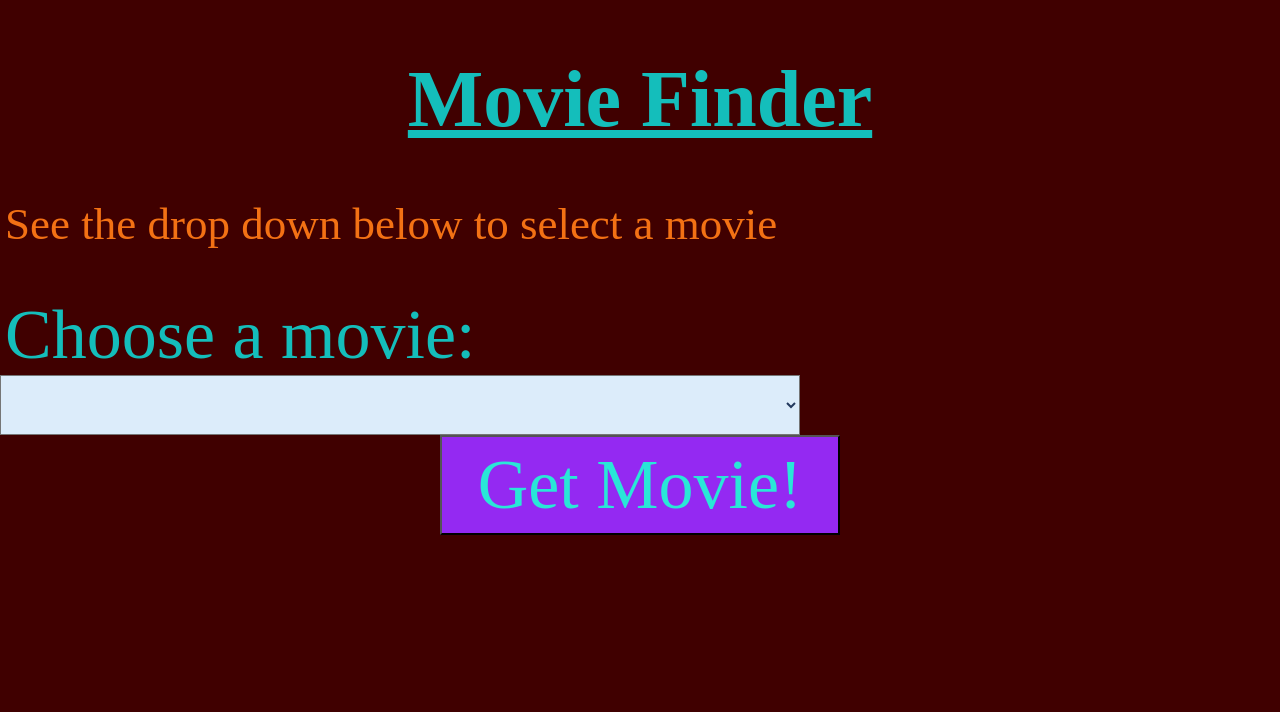
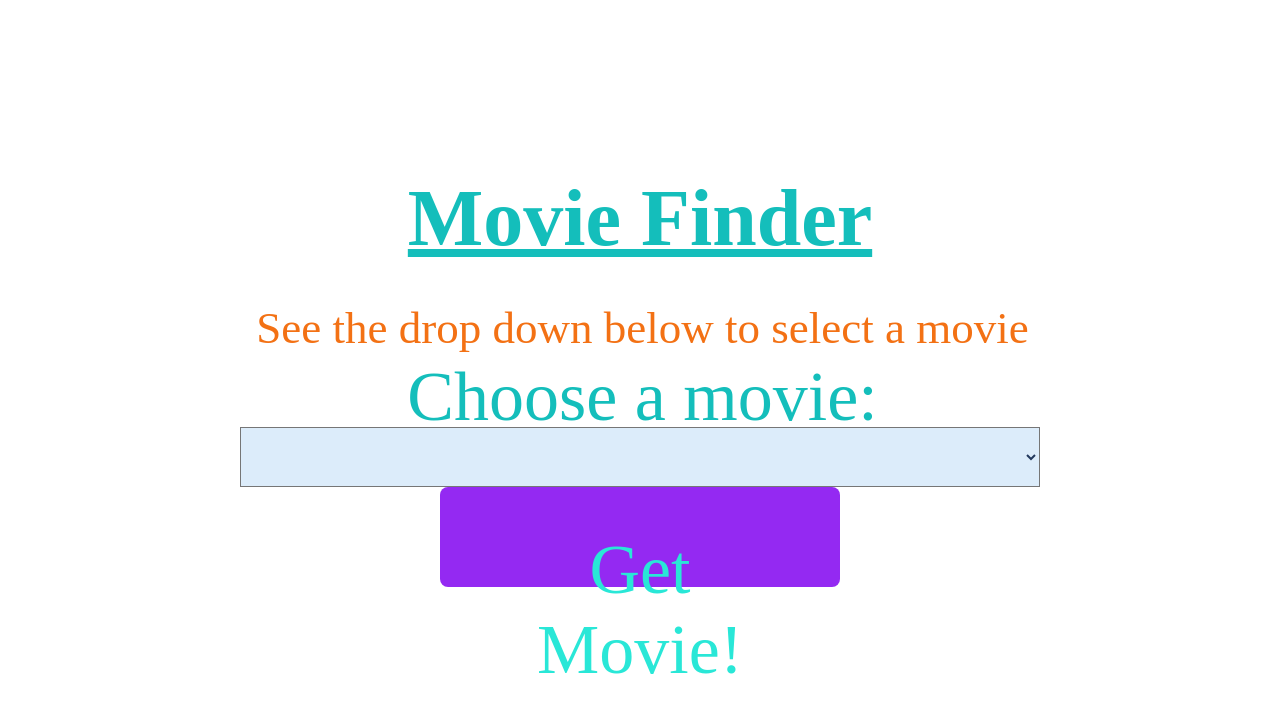
Before and after one commit to Glen-Zheng/Movie-Site-Vue, a Vue app: page / in a window 1280 px wide. Shown: the top 712 px of the page. Built offline with nearby package versions, Linux system fonts and the light colour scheme.

Commit message:
Changed some small things to make code more efficient

```diff
--- a/src/style.css
+++ b/src/style.css
@@ -1,220 +1,90 @@
-* {
-  font-family: "Berkshire Swash", cursive;
+:root {
+  font-family: Inter, Avenir, Helvetica, Arial, sans-serif;
+  font-size: 16px;
+  line-height: 24px;
+  font-weight: 400;
+
+  color-scheme: light dark;
+  color: rgba(255, 255, 255, 0.87);
+  background-color: #242424;
+
+  font-synthesis: none;
+  text-rendering: optimizeLegibility;
+  -webkit-font-smoothing: antialiased;
+  -moz-osx-font-smoothing: grayscale;
+  -webkit-text-size-adjust: 100%;
+}
+
+a {
+  font-weight: 500;
+  color: #646cff;
+  text-decoration: inherit;
+}
+a:hover {
+  color: #535bf2;
+}
+
+a {
+  font-weight: 500;
+  color: #646cff;
+  text-decoration: inherit;
+}
+a:hover {
+  color: #535bf2;
 }
 
 body {
-  background-color: #400000;
-  margin: 0px 0px 0px 0px;
+  margin: 0;
+  display: flex;
+  place-items: center;
+  min-width: 320px;
+  min-height: 100vh;
 }
 
-/* #topdiv {
-  background-color: #C9A9A6;
-  width:100%;
-  aspect-ratio: 10/1;
-} */
-
-#pagetitle {
-  font-family: "Rye", cursive;
-  font-size: 80px;
-  text-align: center;
-  text-decoration: underline;
-  color: #14bebb;
+h1 {
+  font-size: 3.2em;
+  line-height: 1.1;
 }
 
-#intro {
-  margin-left: 5px;
-  font-family: "Berkshire Swash", cursive;
-  font-size: 45px;
-  color: #f37114;
+button {
+  border-radius: 8px;
+  border: 1px solid transparent;
+  padding: 0.6em 1.2em;
+  font-size: 1em;
+  font-weight: 500;
+  font-family: inherit;
+  background-color: #1a1a1a;
+  cursor: pointer;
+  transition: border-color 0.25s;
+}
+button:hover {
+  border-color: #646cff;
+}
+button:focus,
+button:focus-visible {
+  outline: 4px auto -webkit-focus-ring-color;
 }
 
-#moviesdropdownlabel {
-  font-family: "Berkshire Swash", cursive;
-  font-size: 70px;
-  margin-left: 5px;
-  color:#14bebb;
+.card {
+  padding: 2em;
 }
 
-#moviesdropdown {
-  color: #23395d;
-  background-color: #dcecfa;
-  width: 800px;
-  aspect-ratio: 8/0.6;
-  font-size: 40px;
-  font-family: "Berkshire Swash", cursive;
-}
-
-#moviesdropdown:hover {
-  transform: scale(1.047);
-  transition-duration: 1s;
-}
-
-.alignbutton {
+#app {
+  max-width: 1280px;
+  margin: 0 auto;
+  padding: 2rem;
   text-align: center;
 }
 
-#get {
-  width: 400px;
-  height: 100px;
-  font-size: 70px;
-  color: #29e7d7;
-  background-color: #9429f2;
+@media (prefers-color-scheme: light) {
+  :root {
+    color: #213547;
+    background-color: #ffffff;
+  }
+  a:hover {
+    color: #747bff;
+  }
+  button {
+    background-color: #f9f9f9;
+  }
 }
-
-#get:hover {
-  background-color: #ecd32b;
-  color: rgb(22, 22, 144);
-  transform: scale(1.5);
-  transition-duration: 2s;
-}
-
-#remover {
-  height: 2000px;
-  display: grid;
-  border: 6px solid rgb(108, 10, 10);
-  background-color: #14bebb;
-  margin: 20px 20px 20px 20px;
-  grid-template-rows: 100px 30px 1fr 1fr 1fr 1fr 1fr 1fr 1fr 1fr 1fr;
-  grid-template-columns: repeat(4, 1fr);
-  justify-items: center;
-}
-
-#movie-title {
-  grid-column: 2/5;
-  text-align: center;
-  color: #1c2e4a;
-  /* text-shadow: 3px 3px #FE828C; */
-  text-shadow: 3px 3px #daab0f;
-  font-size: 3.5rem;
-  line-height: 1.02;
-  align-self: center;
-  font-family: "Bungee Inline", cursive;
-  /* font-family: 'Fredericka the Great', cursive; */
-  /* font-family: 'Metamorphous', cursive; */
-}
-#movie-poster {
-  grid-row: 2/5;
-  aspect-ratio: 1/3;
-  border: 4px solid rgb(135, 14, 14);
-  margin-left: 2px;
-  /* put a margin on the poster */
-}
-
-#movie-poster:hover {
-  transform: skew(-5deg, -5deg);
-  transition-duration: 2s;
-}
-
-#movie-tagline {
-  grid-row: 2/3;
-  grid-column: 2/5;
-  align-self: center;
-}
-
-#movie-overview {
-  grid-row: 3/4;
-  grid-column: 2/5;
-  font-size: 40px;
-  align-self: center;
-  margin: 20px 20px 0px 20px;
-}
-
-#movie-release-date {
-  grid-column: 2/3;
-  grid-row: 4/5;
-  align-self: center;
-  font-size: 1.5rem;
-  color: #22427a;
-}
-#movie-genre {
-  grid-column: 3/4;
-  grid-row: 4/5;
-  align-self: center;
-  font-size: 1.5rem;
-  color: #22427a;
-}
-#movie-runtime {
-  grid-column: 4/5;
-  grid-row: 4/5;
-  align-self: center;
-  font-size: 1.5rem;
-  color: #22427a;
-}
-#movie-revenue {
-  grid-column: 2/3;
-  grid-row: 5/6;
-  align-self: center;
-  font-size: 1.5rem;
-  color: #22427a;
-}
-#movie-budget {
-  grid-column: 3/4;
-  grid-row: 5/6;
-  align-self: center;
-  font-size: 1.5rem;
-  color: #22427a;
-}
-#movie-homepage {
-  grid-column: 3/4;
-  grid-row: 6/7;
-  font-size: 2rem;
-  align-self: end;
-}
-#movie-ranking {
-  grid-column: 4/5;
-  grid-row: 5/6;
-  align-self: center;
-  font-size: 1.5rem;
-  color: #22427a;
-}
-#movie-trailer {
-  grid-column: 1/5;
-  grid-row: 8/9;
-  aspect-ratio: 3/1.87;
-  width: 50%;
-  margin: 5%;
-}
-
-#movie-collection {
-  grid-column: 2/3;
-  grid-row: 9/10;
-  justify-self: end;
-align-self: center;
- font-size: 1.8rem;
- margin-right: 5px;
-}
-
-#movie-collection-poster {
-  grid-column: 3/4;
-  grid-row: 9/10;
-  justify-self: start;
-  aspect-ratio: 2/3;
-  width:30%;
-}
-
-@keyframes ani {
-  0%   {color:red; }
-  15%  {color:rgb(222, 128, 22); }
-
-   /* 30%  {color:blue; } */
-  45%  {color:green;}
-  50% {color:black}
-  /* 60%{color:red; } */
-  /* 75%  {color:violet; } */
-  80% {color: aqua;}
-  /* 100% {color:bisque;}  */
-
-}
-
-.animate {
- animation-name: ani;
- animation-duration: 2s;
- animation-iteration-count: infinite;
-}
-
-#hiddenone {
-  position: absolute;
-  top:1px;
-  left: 2px;
-  background-color: #400000;
-}
```
Also changed, not shown: src/components/MovieSite.vue (+19 -1 lines).
